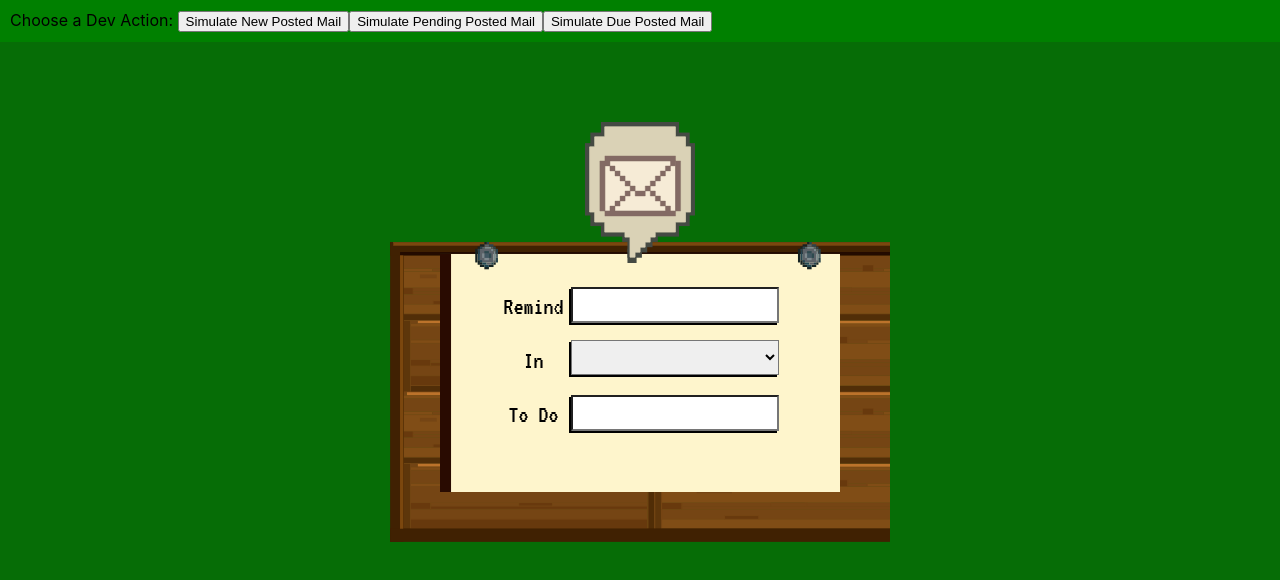
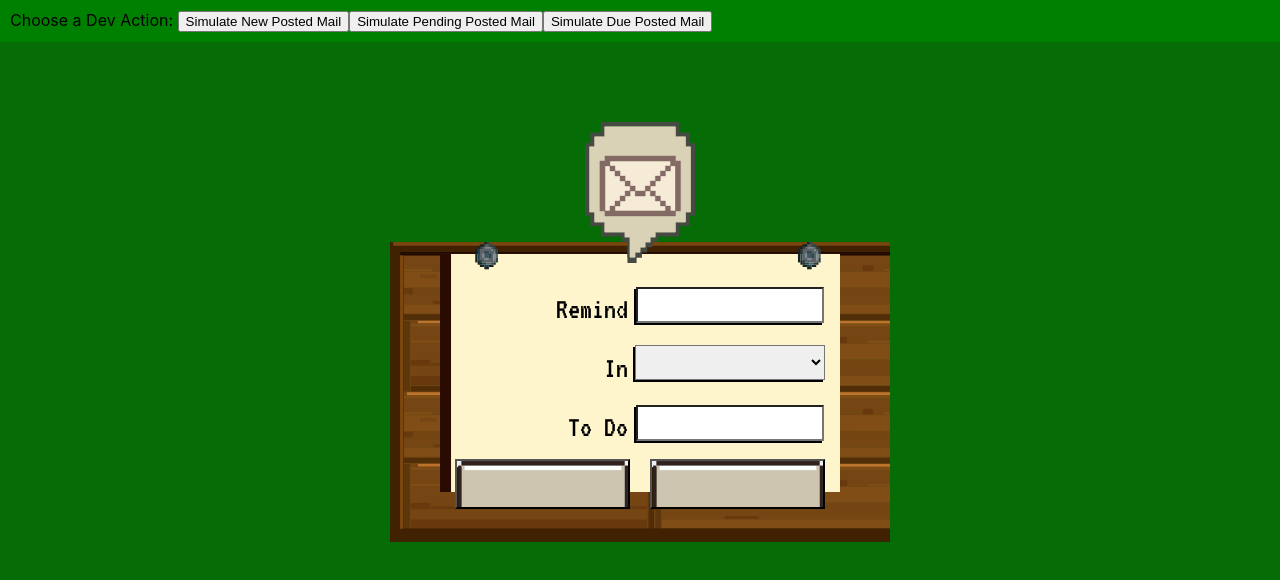
Before and after one commit to aescott87/mail-reminder-app, a React (Create React App) app: page / in a window 1280 px wide. Both pictures are taken after a click on the button "Simulate New Posted Mail". Shown: the top 580 px of the page. Built offline with nearby package versions, Linux system fonts and the light colour scheme.

Commit message:
Basic styling of disabled buttons on bulletin when in posted state

```diff
--- a/public/App.css
+++ b/public/App.css
@@ -42,29 +42,47 @@ form {
   display: grid;
   grid-template-columns: max-content max-content;
   grid-gap: 5px;
+  justify-items: center;
 }
 
 input {
   margin: 5px 0px;
   box-shadow: -2px 2px;
   height: 30px;
-  width: 200px;
+  width: 180px;
 }
 
 select {
   box-shadow: -2px 2px;
   height: 35px;
-  width: 208px;
+  width: 190px;
   margin-top: 4px;
 }
 
-label {
+.label-item {
   font-family: 'VT323', monospace;
-  font-size: 25px;
+  font-size: 30px;
   margin: 12px 2px;
+  justify-self: end;
 }
 
 img {
   position: absolute;
   top: -160px;
 }
+
+
+.save-button {
+  background-image: url("Images/button-disabled.svg");
+  background-size: cover;
+  height: 50px;
+  width: 175px;
+}
+
+.cancel-button {
+  background-image: url("Images/button-disabled.svg");
+  background-size: cover;
+  height: 50px;
+  width: 175px;
+  justify-self: end;
+}
--- a/src/Components/Bulletin/Bulletin.js
+++ b/src/Components/Bulletin/Bulletin.js
@@ -9,14 +9,16 @@ class Bulletin extends Component {
                     <div className="bulletin-form">
                         <img src="Images/mail-bubble.svg" alt="Mail bubble" />
                         <form>
-                            <label>Remind</label>
+                            <label className="label-item">Remind</label>
                             <input value={this.props.bulletin.smsPhone} />
-                            <label>In</label>
+                            <label className="label-item">In</label>
                             <select>
                                 <option>{this.props.bulletin.remindOnDate}</option>
                             </select>
-                            <label>To Do</label>
+                            <label className="label-item">To Do</label>
                             <input value={this.props.bulletin.message} />
+                            <button className="save-button"></button>
+                            <button className="cancel-button"></button>
                         </form>
                     </div> :
                     <p className="bulletin-message">All caught up! Nice work!</p>}
```
Also changed, not shown: public/Images/button-disabled.svg (added), public/Images/button.svg (added).
